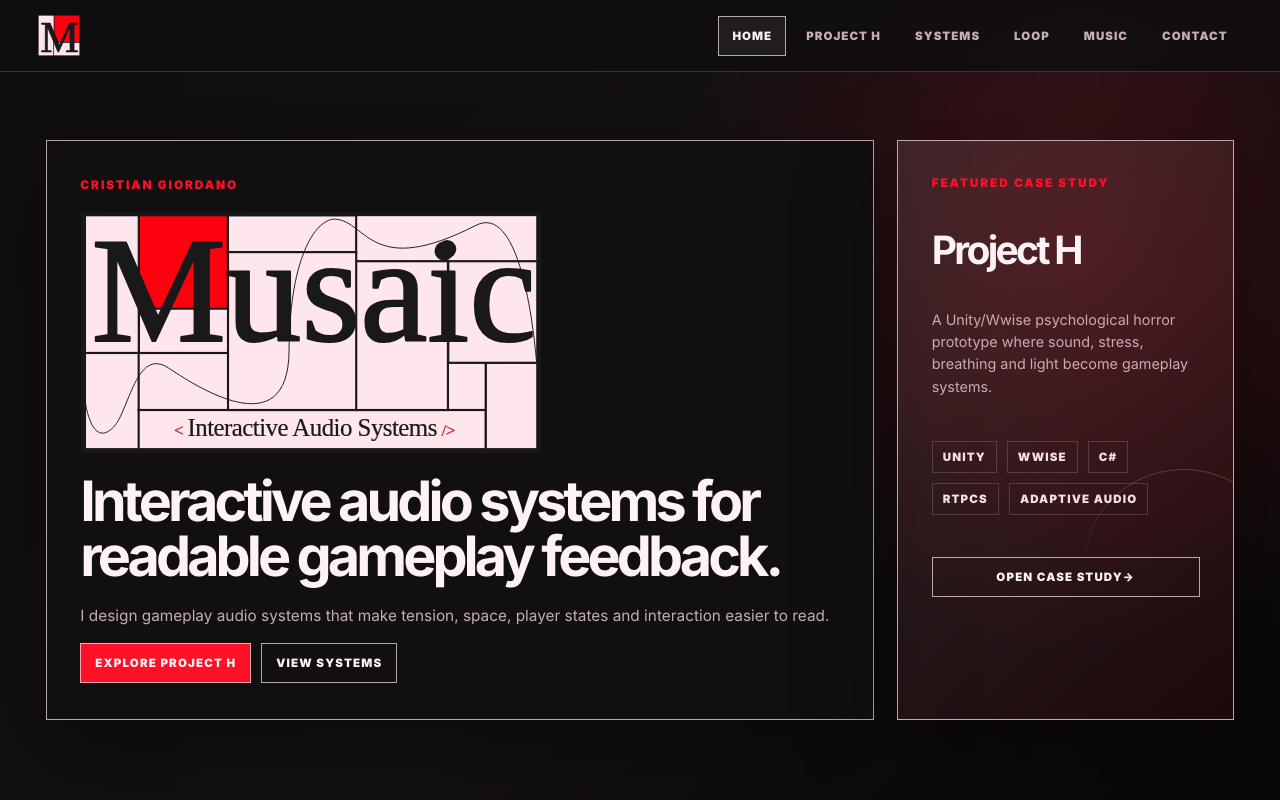
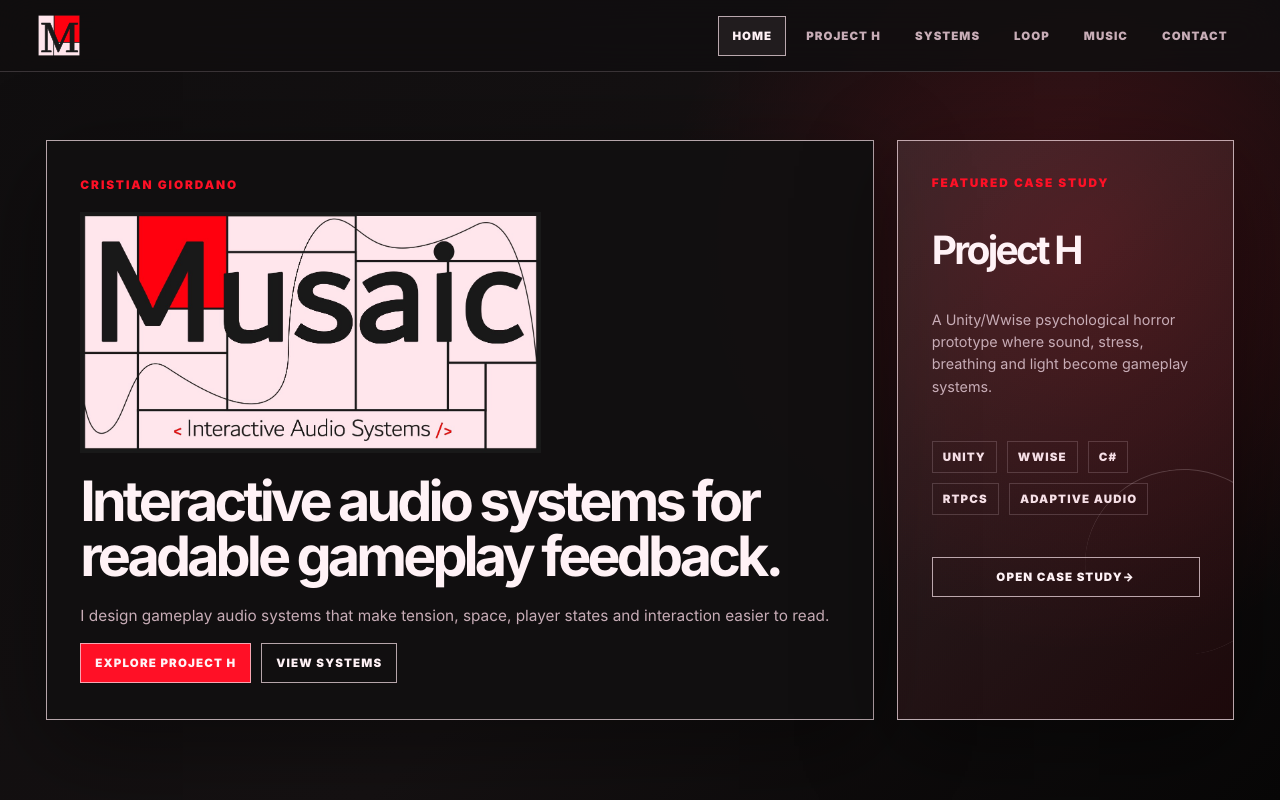
Before and after one commit to cristomusicartist-coder/Portfolio_Website, a plain HTML site: page index.html in a window 1280 px wide. Shown: the top 800 px of the page. Drawn offline with Linux system fonts and the light colour scheme.

Commit message:
changed svg to jpg

```diff
--- a/index.html
+++ b/index.html
@@ -40,7 +40,7 @@
           <p class="eyebrow">Cristian Giordano</p>
 
           <div class="brand-logo-slot">
-            <img src="images/musaic-logo-wide.svg" alt="Musaic — Interactive Audio Systems" class="brand-logo-img" />
+            <img src="images/musaic-logo-wide.jpg" alt="Musaic — Interactive Audio Systems" class="brand-logo-img" />
           </div>
 
           <h1>Interactive audio systems for readable gameplay feedback.</h1>
```
Also changed, not shown: images/musaic-logo-wide.jpg (added).
